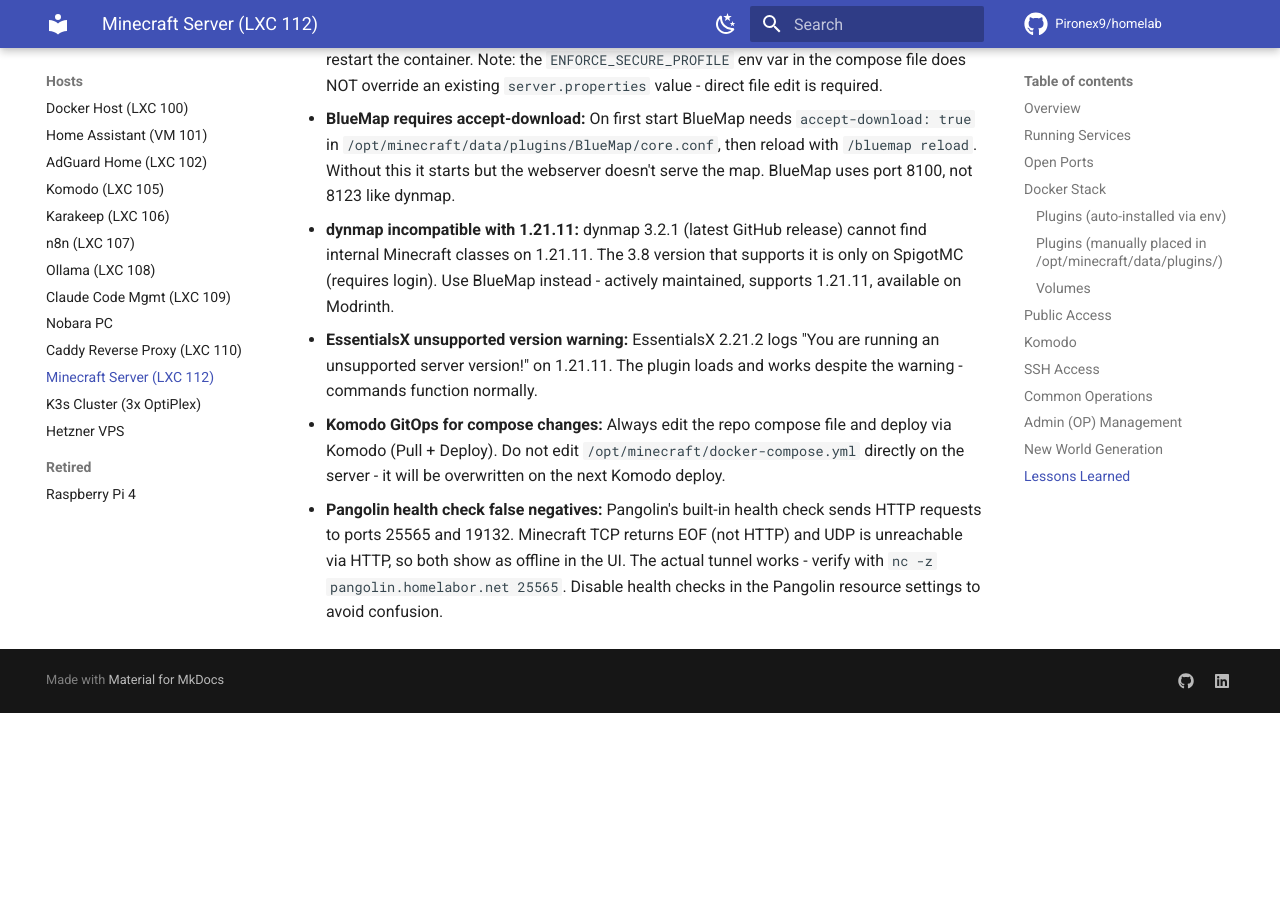
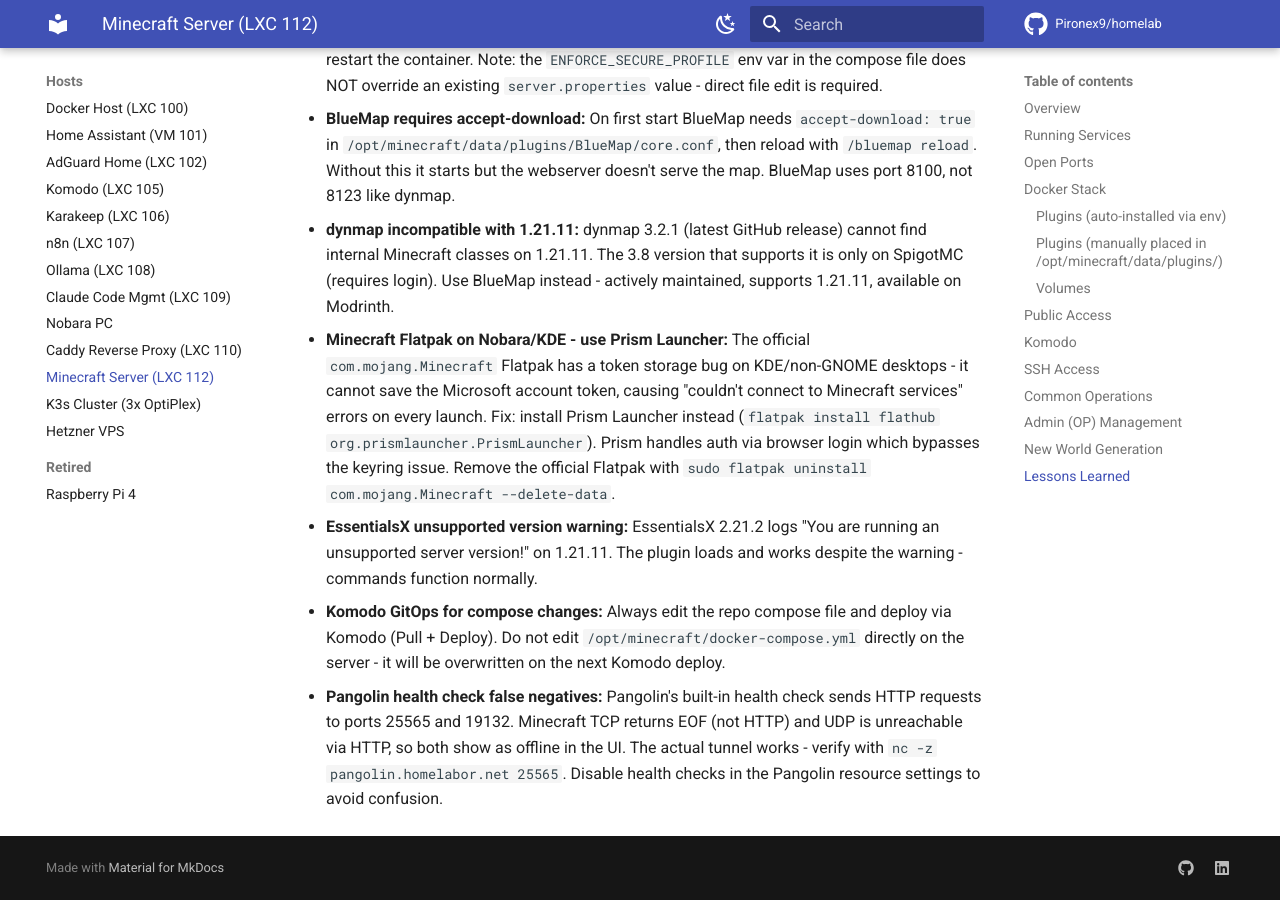
Before and after one commit to Pironex9/homelab, an MkDocs documentation site: the page built from docs/hosts/minecraft.md, in a window 1280 px wide and 900 px high, scrolled down 5004 px. Built offline with MkDocs 1.6.1 and Material for MkDocs 9.7.7, drawn with Linux system fonts in a browser that asks for light colours; comment, search, counter and statistics services are not loaded; before the commit the page ends 5717 px from its top, so only the background shows below that.

Commit message:
Document Prism Launcher fix for Minecraft Flatpak token storage bug on Nobara/KDE

```diff
--- a/docs/hosts/minecraft.md
+++ b/docs/hosts/minecraft.md
@@ -161,6 +161,7 @@
 - **Bedrock players cannot chat (enforce-secure-profile):** By default Paper has `enforce-secure-profile=true` in `server.properties`. Bedrock players (via GeyserMC) don't have a Java chat signing key, so they cannot chat. Fix: edit `/opt/minecraft/data/server.properties` and set `enforce-secure-profile=false`, then restart the container. Note: the `ENFORCE_SECURE_PROFILE` env var in the compose file does NOT override an existing `server.properties` value - direct file edit is required.
 - **BlueMap requires accept-download:** On first start BlueMap needs `accept-download: true` in `/opt/minecraft/data/plugins/BlueMap/core.conf`, then reload with `/bluemap reload`. Without this it starts but the webserver doesn't serve the map. BlueMap uses port 8100, not 8123 like dynmap.
 - **dynmap incompatible with 1.21.11:** dynmap 3.2.1 (latest GitHub release) cannot find internal Minecraft classes on 1.21.11. The 3.8 version that supports it is only on SpigotMC (requires login). Use BlueMap instead - actively maintained, supports 1.21.11, available on Modrinth.
+- **Minecraft Flatpak on Nobara/KDE - use Prism Launcher:** The official `com.mojang.Minecraft` Flatpak has a token storage bug on KDE/non-GNOME desktops - it cannot save the Microsoft account token, causing "couldn't connect to Minecraft services" errors on every launch. Fix: install Prism Launcher instead (`flatpak install flathub org.prismlauncher.PrismLauncher`). Prism handles auth via browser login which bypasses the keyring issue. Remove the official Flatpak with `sudo flatpak uninstall com.mojang.Minecraft --delete-data`.
 - **EssentialsX unsupported version warning:** EssentialsX 2.21.2 logs "You are running an unsupported server version!" on 1.21.11. The plugin loads and works despite the warning - commands function normally.
 - **Komodo GitOps for compose changes:** Always edit the repo compose file and deploy via Komodo (Pull + Deploy). Do not edit `/opt/minecraft/docker-compose.yml` directly on the server - it will be overwritten on the next Komodo deploy.
 - **Pangolin health check false negatives:** Pangolin's built-in health check sends HTTP requests to ports 25565 and 19132. Minecraft TCP returns EOF (not HTTP) and UDP is unreachable via HTTP, so both show as offline in the UI. The actual tunnel works - verify with `nc -z pangolin.homelabor.net 25565`. Disable health checks in the Pangolin resource settings to avoid confusion.
```
